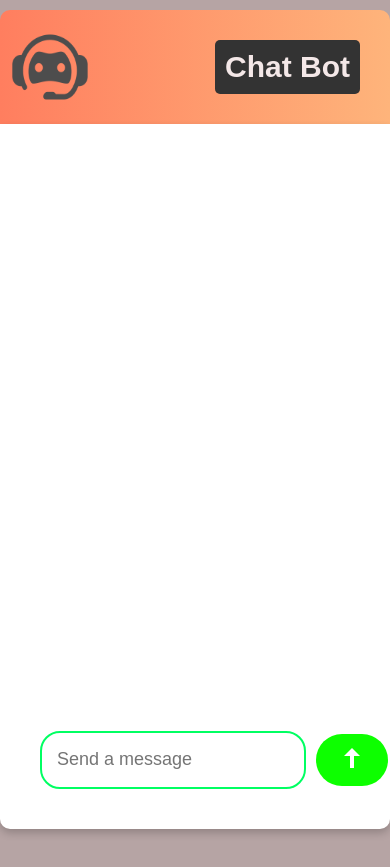
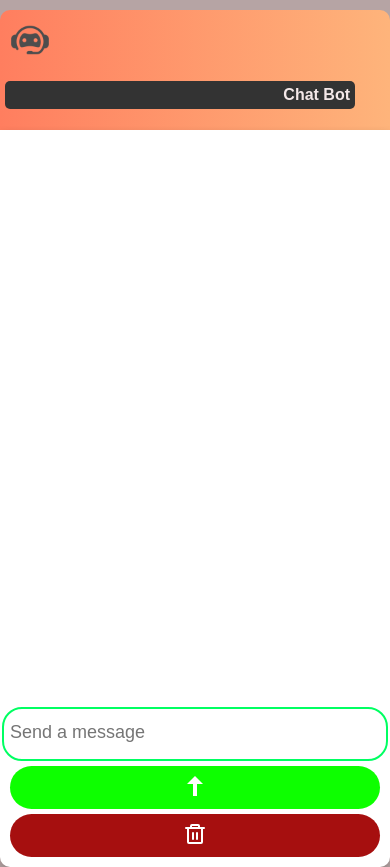
Before and after one commit to trivikram-coder/gemini-chatbot-project, a plain HTML site: page index.html in a window 390 px wide. Before the commit the page ends 844 px from the top, so only its background shows below. Drawn offline with Linux system fonts and the light colour scheme.

Commit message:
Update style.css

```diff
--- a/style.css
+++ b/style.css
@@ -190,12 +190,82 @@ background: linear-gradient(to right, #ff7e5f, #feb47b);
     background: linear-gradient(to right, #ff7e5f, #feb47b);
     border-radius: 50%;
 }
-@media screen and (max-width: 600px) {
-    .navbar {
+@media screen and (max-width: 768px) {
+    .chat-box {
+        width: 95%;
+        height: 80vh;
+        padding: 15px;
+    }
+
+    .para, .para1 {
+        font-size: 14px;
+        padding: 8px 12px;
+        max-width: 80%;
+    }
+
+    .inputs {
         flex-direction: column;
-        align-items: center;
+        gap: 5px;
     }
-    .navbar a {
-        margin: 5px 0;
+
+    .inputs input {
+        font-size: 14px;
+        width: 100%;
+    }
+
+    .button-send, .button-delete {
+        width: 100%;
+        font-size: 14px;
+        padding: 10px 20px;
+    }
+
+    .headings {
+        width: 100%;
+        padding: 5px;
+        flex-direction: column;
+        text-align: center;
+    }
+
+    .headings h3 {
+        font-size: 18px;
+        padding: 5px;
+    }
+
+    .headings img {
+        width: 60px;
     }
 }
+
+@media screen and (max-width: 480px) {
+    .chat-box {
+        height: 85vh;
+        padding: 10px;
+    }
+
+    .para, .para1 {
+        font-size: 12px;
+        padding: 6px 10px;
+    }
+
+    .inputs {
+        flex-direction: column;
+    }
+
+    .inputs input {
+        font-size: 12px;
+        padding: 6px;
+    }
+
+    .button-send, .button-delete {
+        font-size: 12px;
+        padding: 8px 16px;
+    }
+
+    .headings h3 {
+        font-size: 16px;
+    }
+
+    .headings img {
+        width: 50px;
+    }
+}
```
